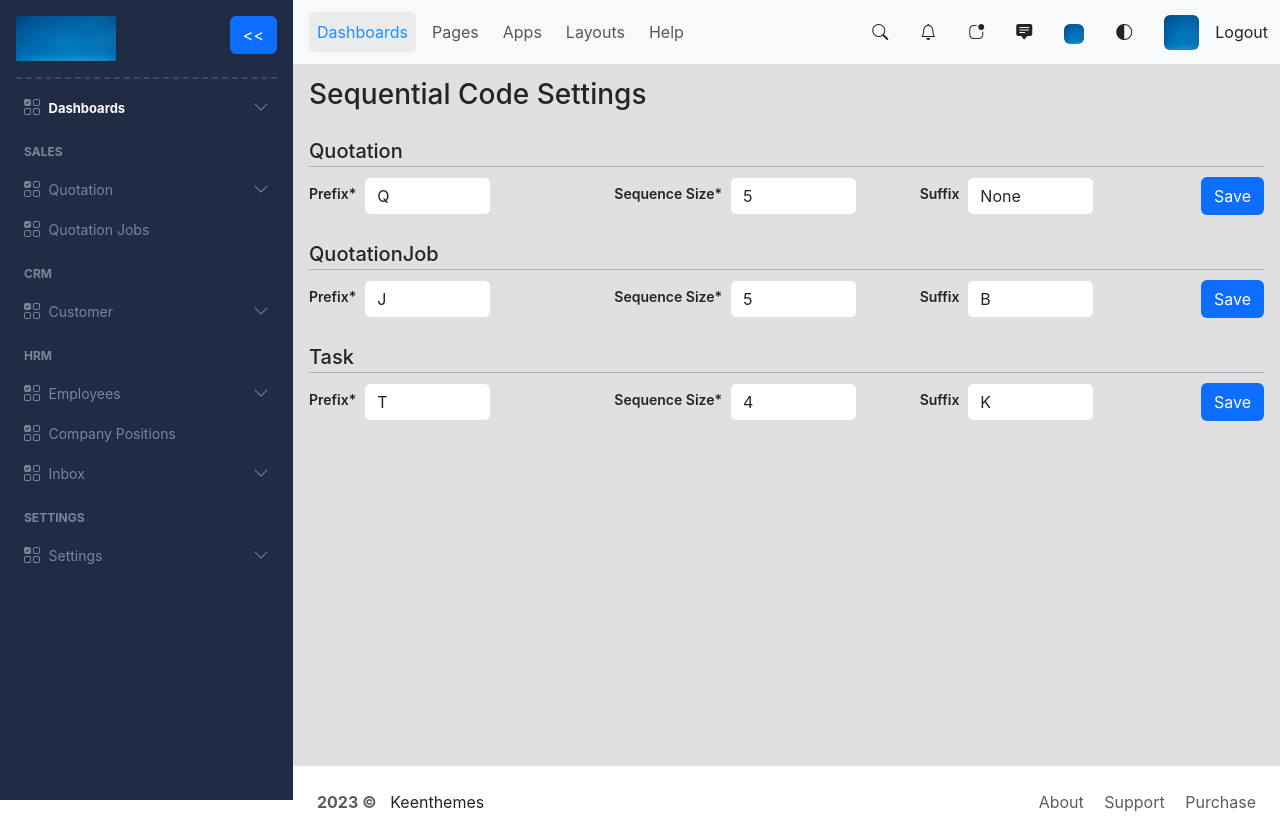
After one commit to mubashir-edk/mymanufacture, a Django app: page /sequential_code in a window 1280 px wide. The commit adds this page. Run offline with Django 4.2, Linux system fonts and the light colour scheme; a user stored in the database is signed in; data comes from the database, SQL or seed files in the repository; both versions use the stored data as it was after the commit; some libraries are stand-ins or nearby versions.

Commit message:
NEW -UPT 31-OCT-2023

```diff
--- a/myproject/myapp/admin.py
+++ b/myproject/myapp/admin.py
@@ -11,3 +11,4 @@ admin.site.register(QuotationJob)
 admin.site.register(Machine)
 admin.site.register(Task)
 admin.site.register(JobAssign)
+admin.site.register(SequentialCode)
--- a/myproject/myapp/forms.py
+++ b/myproject/myapp/forms.py
@@ -94,7 +94,8 @@ class CustomerForm(forms.ModelForm):
 class QuotationForm(forms.ModelForm):
     class Meta:
         model = Quotation
-        fields = '__all__'
+        # fields = '__all__'
+        exclude = ('sequential_code',)
 
         widgets = {
             'customer_id': forms.Select(attrs={
@@ -172,3 +173,24 @@ class JobAssignForm(forms.ModelForm):
             #     'id': 'formAssignJob',
             # }),
         }
+
+
+class SequentialCodeForm(forms.ModelForm):
+    class Meta:
+        model = SequentialCode
+        fields = '__all__'
+
+        widgets = {
+            'code_prefix': forms.TextInput(attrs={
+                'class': 'form-control',
+                'id': 'formCodePrefix',
+            }),
+            'code_size': forms.NumberInput(attrs={
+                'class': 'form-control',
+                'id': 'formCodeSize',
+            }),
+            'code_suffix': forms.TextInput(attrs={
+                'class': 'form-control',
+                'id': 'formCodeSuffix',
+            }),
+        }
--- /dev/null
+++ b/myproject/myapp/static/css/sequential_code.css
@@ -0,0 +1,19 @@
+.modelsHeading {
+    font-size: 20px;
+    font-weight: 550;
+}
+
+.modelsHeadingLine {
+    margin: 0;
+    margin-bottom: 10px;
+    padding: 0;
+}
+
+.settings_content .form-control {
+    width: 45%;
+}
+
+.settings_content .form-label {
+    font-size: 14px;
+    font-weight: 600;
+}
--- a/myproject/myapp/templates/index.html
+++ b/myproject/myapp/templates/index.html
@@ -17,6 +17,7 @@
     <link rel="stylesheet" href="https://cdn.jsdelivr.net/npm/bootstrap-icons@1.5.0/font/bootstrap-icons.css">
 
     <link rel="stylesheet" href="{% static 'css/image_profile.css' %}">
+    <link rel="stylesheet" href="{% static 'css/sequential_code.css' %}">
     <link rel="stylesheet" href="{% static 'css/keenweb.css' %}">
 
 </head>
@@ -187,6 +188,7 @@
                                 </div>
                             </div>
                             <hr>
+
                         </div>
 
 
@@ -220,6 +222,7 @@
                                         <li><a href="#">Logistics</a></li>
                                     </ul>
                                 </div>
+
                             </div>
 
                             <p class="mt-4 mb-2 sidenav-subhead">SALES</p>
@@ -227,7 +230,7 @@
                             <!-- QUOTATION -->
                             <div class="dropdown-sidenav mt-3">
 
-                                <div class="navbar-toggle d-flex" id="dropdownMenuLink" data-bs-toggle="collapse" data-bs-target="#dropdownAuthentication">
+                                <div class="navbar-toggle d-flex" id="dropdownMenuLink" data-bs-toggle="collapse" data-bs-target="#dropdownQuotation">
 
                                     <div>
                                         <i class="bi bi-ui-checks-grid"></i>
@@ -239,12 +242,13 @@
 
                                 </div>
 
-                                <div class="collapse" id="dropdownAuthentication">
+                                <div class="collapse" id="dropdownQuotation">
                                     <ul class="mt-2 navbar-nav d-grid" id="dropdownMenu">
                                         <li><a href="{% url 'create_quotation' %}">Create Quotation</a></li>
                                         <li><a href="{% url 'view_quotations' %}">View Quotations</a></li>
                                     </ul>
                                 </div>
+
                             </div>
 
                             <!-- QUOTATION_JOBS -->
@@ -262,7 +266,7 @@
                             <!-- CUSTOMER -->
                             <div class="dropdown-sidenav mt-3">
 
-                                <div class="navbar-toggle d-flex" id="dropdownMenuLink" data-bs-toggle="collapse" data-bs-target="#dropdownAccount">
+                                <div class="navbar-toggle d-flex" id="dropdownMenuLink" data-bs-toggle="collapse" data-bs-target="#dropdownCustomer">
 
                                     <div>
                                         <i class="bi bi-ui-checks-grid"></i>
@@ -274,12 +278,13 @@
 
                                 </div>
 
-                                <div class="collapse" id="dropdownAccount">
+                                <div class="collapse" id="dropdownCustomer">
                                     <ul class="mt-2 navbar-nav d-grid" id="dropdownMenu">
                                         <li><a href="{% url 'view_customers' %}">View Customers</a></li>
                                         <li><a href="{% url 'create_customer' %}">Add New Customer</a></li>
                                     </ul>
                                 </div>
+
                             </div>
 
 
@@ -288,7 +293,7 @@
                             <!-- EMPLOYEE -->
                             <div class="dropdown-sidenav mt-3">
 
-                                <div class="navbar-toggle d-flex" id="dropdownMenuLink" data-bs-toggle="collapse" data-bs-target="#dropdownUser">
+                                <div class="navbar-toggle d-flex" id="dropdownMenuLink" data-bs-toggle="collapse" data-bs-target="#dropdownEmployee">
 
                                     <div>
                                         <i class="bi bi-ui-checks-grid"></i>
@@ -300,12 +305,13 @@
 
                                 </div>
 
-                                <div class="collapse" id="dropdownUser">
+                                <div class="collapse" id="dropdownEmployee">
                                     <ul class="mt-2 navbar-nav d-grid" id="dropdownMenu">
                                         <li><a href="{% url 'create_employee' %}">Add New Employee</a></li>
                                         <li><a href="{% url 'view_employees' %}">View Employees</a></li>
                                     </ul>
                                 </div>
+
                             </div>
 
                             <!-- COMPANY_POSITIONS -->
@@ -340,9 +346,34 @@
                                         <li><a href="#">View &amp; Reply</a></li>
                                     </ul>
                                 </div>
+
                             </div>
 
 
+                            <p class="mt-4 mb-2 sidenav-subhead">SETTINGS</p>
+
+                            <!-- SETTINGS -->
+                            <div class="dropdown-sidenav mt-3">
+
+                                <div class="navbar-toggle d-flex" id="dropdownMenuLink" data-bs-toggle="collapse" data-bs-target="#dropdownSettings">
+
+                                    <div>
+                                        <i class="bi bi-ui-checks-grid"></i>
+                                        <span class="ms-1" id="sideNavContent">Settings</span>
+                                    </div>
+                                    <div>
+                                        <i id="chevron-icon" class="bi bi-chevron-down"></i>
+                                    </div>
+
+                                </div>
+
+                                <div class="collapse" id="dropdownSettings">
+                                    <ul class="mt-2 navbar-nav d-grid" id="dropdownMenu">
+                                        <li><a href="{% url 'sequential_code' %}">Sequential Code</a></li>
+                                    </ul>
+                                </div>
+
+                            </div>
 
 
                         </div>
--- a/myproject/myapp/templates/quotation/view_quotations.html
+++ b/myproject/myapp/templates/quotation/view_quotations.html
@@ -20,6 +20,7 @@
         <thead>
         <tr>
             <th scope="col"></th>
+            <th scope="col">Number</th>
             <th scope="col">Chalan No.</th>
             <th scope="col">Customer</th>
             <th scope="col">created_on</th>
@@ -31,6 +32,7 @@
         {% for quotation in quotations %}
             <tr style="height: 42px;">
                 <td class="text-center">{{forloop.counter}}</td>
+                <td><a href="{% url 'update_quotation' quotation.id %}" style="text-decoration: none; color: black;">{{quotation.sequential_code}}</a></td>
                 <td><a href="{% url 'update_quotation' quotation.id %}" style="text-decoration: none; color: black;">{{quotation.chalan_no}}</a></td>
                 <td><a href="{% url 'update_quotation' quotation.id %}" style="text-decoration: none; color: black;">
                     {% if quotation.customer_id.profile_image %}
--- /dev/null
+++ b/myproject/myapp/templates/sequential_code/sequential_code.html
@@ -0,0 +1,147 @@
+{% extends 'index.html' %}
+{% load static %}
+{% block content %}
+
+<div class="d-flex justify-content-between mb-3">
+    <h3>Sequential Code Settings</h3>
+</div>
+
+<form method="POST" id="sequenceFormOne" action="" enctype="multipart/form-data">
+    {% csrf_token %}
+
+    <div class="mt-3">
+        <span class="modelsHeading">Quotation</span>
+        <hr class="modelsHeadingLine">
+        <div class="d-flex justify-content-between">
+
+            <div class="row d-flex justify-content-start settings_content">
+
+                <div class="col d-flex align-items-center">
+                    <label for="formCodePrefix" class="form-label me-2 mt-1">Prefix*</label>
+                    {{ sequential_code_form.code_prefix }}
+                </div>
+
+                <div class="col d-flex align-items-center">
+                    <label for="formCodeSize" class="form-label me-2 mt-1">Sequence Size*</label>
+                    {{ sequential_code_form.code_size }}
+                </div>
+
+                <div class="col d-flex align-items-center">
+                    <label for="formCodeSuffix" class="form-label me-2 mt-1">Suffix</label>
+                    {{ sequential_code_form.code_suffix }}
+                </div>
+
+            </div>
+
+            <div>
+                <input type="submit" class="btn bg-primary text-white" id="sequencecreatebtn" value="Save">
+            </div>
+
+        </div>
+    </div>
+</form>
+
+
+<form method="POST" id="sequenceFormTwo" action="" enctype="multipart/form-data">
+    {% csrf_token %}
+
+    <div class="mt-4">
+        <span class="modelsHeading">QuotationJob</span>
+        <hr class="modelsHeadingLine">
+        <div class="d-flex justify-content-between">
+
+            <div class="row d-flex justify-content-start settings_content">
+
+                <div class="col d-flex align-items-center">
+                    <label for="formCodePrefix" class="form-label me-2 mt-1">Prefix*</label>
+                    {{ sequential_code_form.code_prefix }}
+                </div>
+
+                <div class="col d-flex align-items-center">
+                    <label for="formCodeSize" class="form-label me-2 mt-1">Sequence Size*</label>
+                    {{ sequential_code_form.code_size }}
+                </div>
+
+                <div class="col d-flex align-items-center">
+                    <label for="formCodeSuffix" class="form-label me-2 mt-1">Suffix</label>
+                    {{ sequential_code_form.code_suffix }}
+                </div>
+
+            </div>
+
+            <div>
+                <input type="submit" class="btn bg-primary text-white" id="sequencecreatebtn" value="Save">
+            </div>
+
+        </div>
+    </div>
+</form>
+
+
+<form method="POST" id="sequenceFormThree" action="" enctype="multipart/form-data">
+    {% csrf_token %}
+
+    <div class="mt-4">
+        <span class="modelsHeading">Task</span>
+        <hr class="modelsHeadingLine">
+        <div class="d-flex justify-content-between">
+
+            <div class="row d-flex justify-content-start settings_content">
+
+                <div class="col d-flex align-items-center">
+                    <label for="formCodePrefix" class="form-label me-2 mt-1">Prefix*</label>
+                    {{ sequential_code_form.code_prefix }}
+                </div>
+
+                <div class="col d-flex align-items-center">
+                    <label for="formCodeSize" class="form-label me-2 mt-1">Sequence Size*</label>
+                    {{ sequential_code_form.code_size }}
+                </div>
+
+                <div class="col d-flex align-items-center">
+                    <label for="formCodeSuffix" class="form-label me-2 mt-1">Suffix</label>
+                    {{ sequential_code_form.code_suffix }}
+                </div>
+
+            </div>
+
+            <div>
+                <input type="submit" class="btn bg-primary text-white" id="sequencecreatebtn" value="Save">
+            </div>
+
+        </div>
+    </div>
+
+</form>
+
+<script>
+
+        const quotation_form = document.getElementById("sequenceFormOne");
+        const quotation_prefix = quotation_form.querySelector("#formCodePrefix");
+        quotation_prefix.value = '{{ quotation_code.code_prefix }}';
+        const quotation_code_size = quotation_form.querySelector("#formCodeSize");
+        quotation_code_size.value = '{{ quotation_code.code_size }}';
+        const quotation_suffix = quotation_form.querySelector("#formCodeSuffix");
+        quotation_suffix.value = '{{ quotation_code.code_suffix }}';
+
+
+        const job_form = document.getElementById("sequenceFormTwo");
+        const job_prefix = job_form.querySelector("#formCodePrefix");
+        job_prefix.value = '{{ quotation_job_code.code_prefix }}';
+        const job_code_size = job_form.querySelector("#formCodeSize");
+        job_code_size.value = '{{ quotation_job_code.code_size }}';
+        const job_suffix = job_form.querySelector("#formCodeSuffix");
+        job_suffix.value = '{{ quotation_job_code.code_suffix }}';
+
+
+        const task_form = document.getElementById("sequenceFormThree");
+        const task_prefix = task_form.querySelector("#formCodePrefix");
+        task_prefix.value = '{{ task_code.code_prefix }}';
+        const task_code_size = task_form.querySelector("#formCodeSize");
+        task_code_size.value = '{{ task_code.code_size }}';
+        const task_suffix = task_form.querySelector("#formCodeSuffix");
+        task_suffix.value = '{{ task_code.code_suffix }}';
+
+</script>
+
+{% endblock content %}
--- a/myproject/myapp/urls.py
+++ b/myproject/myapp/urls.py
@@ -31,4 +31,7 @@ urlpatterns = [
     # JobAssign
     path('job_assigning', views.jobAssigning, name='job_assigning'),
 
+    # SequentialCode
+    path('sequential_code', views.sequentialCode, name='sequential_code'),
+
 ]
--- a/myproject/myapp/views.py
+++ b/myproject/myapp/views.py
@@ -128,6 +128,7 @@ def createQuotation(request):
         job_formset = QuotationJobFormSet()
 
         if quotation_form.is_valid():
+
             # Save the quotation
             quotation = quotation_form.save()
 
@@ -143,8 +144,10 @@ def createQuotation(request):
                         'remarks': request.POST[f"form-{job_index}-remarks"],
                         'quantity': request.POST[f"form-{job_index}-quantity"],
                         'attachment': request.FILES.get(f"form-{job_index}-attachment"),
+
                     }
                     QuotationJob.objects.create(**job_data)
+
 
             return redirect(reverse('update_quotation', kwargs={'quotation_id': quotation.id}))
 
@@ -278,4 +281,37 @@ def jobAssigning(request):
         job_assignment = JobAssign(employee_id=selected_employee, job_id=job)
         job_assignment.save()
 
+        # return redirect(reverse('each_quotation_job', kwargs={'job_id': job}))
+
     return JsonResponse({'error': 'Form is not valid'})
+
+
+# SequentialCode Functions --------------------------------------------------------------------------------------------------------------
+@login_required
+def sequentialCode(request):
+
+    sequential_code_form = SequentialCodeForm()
+
+    quotation_codes = SequentialCode.objects.filter(code_of="quotation")
+    for quotation_code in quotation_codes:
+        quotation_code = quotation_code
+
+    quotation_job_codes = SequentialCode.objects.filter(code_of="quotation_job")
+    for quotation_job_code in quotation_job_codes:
+        quotation_job_code = quotation_job_code
+
+    task_codes = SequentialCode.objects.filter(code_of="task")
+    for task_code in task_codes:
+        task_code = task_code
+
+
+    context = {'sequential_code_form': sequential_code_form, 'quotation_code': quotation_code, 'quotation_job_code': quotation_job_code, 'task_code': task_code}
+
+    return render(request, 'sequential_code/sequential_code.html', context)
+
+@login_required
+def generateQuotationCode(request):
+
+
+
+    return print("hi")
```
Also changed, not shown: myproject/myapp/models.py (+15 -0 lines), myproject/myapp/templates/quotation_job/quotation_job.html (+3 -8 lines), myproject/db.sqlite3, myproject/myapp/migrations/0025_sequentialcode.py (added), myproject/myapp/migrations/0026_quotation_sequential_code.py (added), myproject/myapp/migrations/0027_rename_code_digits_sequentialcode_code_size_and_more.py (added), myproject/myapp/migrations/0028_sequentialcode_code_of.py (added).
